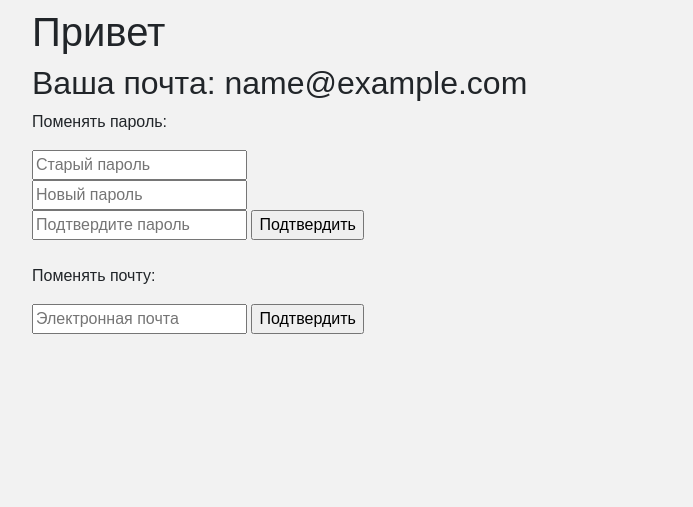
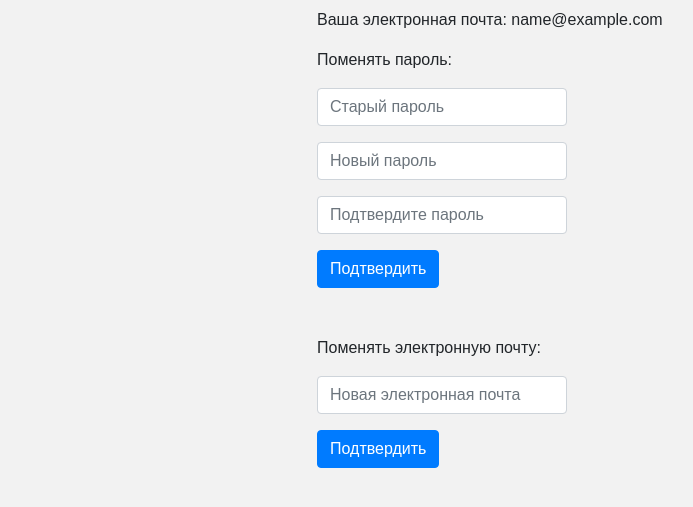
Before and after one commit to Cagey7/chatter, a Flask app: page /profile in a window 1280 px wide. Shown: the part 62-569 px from the top of the page, without its empty margins (53-746 px from the left). Run offline with Flask 3, Linux system fonts and the light colour scheme; the visitor is signed in with stand-in values (Sample User, id 1); data that the repository does not hold is empty; some libraries are stand-ins or nearby versions.

Commit message:
Added styles to profile page

```diff
--- a/app/templates/auth/profile.html
+++ b/app/templates/auth/profile.html
@@ -6,32 +6,35 @@
 
 {% block content %}
     <div class="container">
-        <h1>Привет</h1>
-        <h2>Ваша почта: {{ current_user.email }}</h2>
+        <div class="row">
+            <div class="col-md-6 mx-auto">
+                <p>Ваша электронная почта: {{ current_user.email }}</p>
                 <form action="\change_password" method="post">
                     {{ form_psswd.hidden_tag() }}
                     <p>Поменять пароль:</p>
-            {{ form_psswd.old_password(placeholder="Старый пароль")}}<br>
-            {{ form_psswd.password(placeholder="Новый пароль")}}<br>
-            {{ form_psswd.confirm_password(placeholder="Подтвердите пароль")}}
+                    <div class="form-group">{{ form_psswd.old_password(class="form-control", placeholder="Старый пароль", style="width: 250px;")}}</div>
+                    <div class="form-group">{{ form_psswd.password(class="form-control", placeholder="Новый пароль", style="width: 250px;")}}</div>
+                    <div class="form-group">{{ form_psswd.confirm_password(class="form-control", placeholder="Подтвердите пароль", style="width: 250px;")}}</div>
                     {% for category, message in get_flashed_messages(with_categories=True) %}
                         {% if category == "password_messages" %}
                             <div class="error-message">{{ message }}</div>
                         {% endif %}
                     {% endfor %}
-            {{ form_psswd.submit()}}
+                    {{ form_psswd.submit(type="submit", class="btn btn-primary")}}
                 </form>
-        <br>
+                <br><br>
                 <form action="\change_email" method="post">
                     {{ form_email.hidden_tag() }}
-            <p>Поменять почту:</p>
-            {{ form_email.email(placeholder="Электронная почта")}}
+                    <p>Поменять электронную почту:</p>
+                    <div class="form-group">{{ form_email.email(class="form-control", placeholder="Новая электронная почта", style="width: 250px;")}}</div>
                     {% for category, message in get_flashed_messages(with_categories=True) %}
                         {% if category == "email_messages" %}
                             <div class="error-message">{{ message }}</div>
                         {% endif %}
                     {% endfor %}
-            {{ form_email.submit()}}
+                    {{ form_email.submit(type="submit", class="btn btn-primary")}}
                 </form>
             </div>
+        </div>
+    </div>
 {% endblock %}
```
Lines whose indentation alone changed are shown as unchanged.
